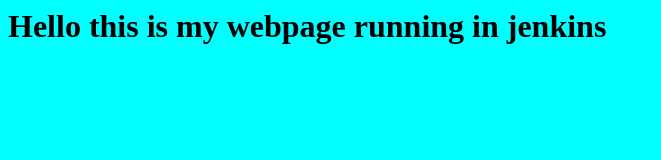
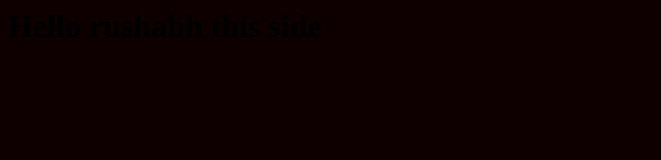
Before and after one commit to rushabhmahale/Jenkin-GCR-k8s, a plain HTML site: page website/index.html in a window 1280 px wide. Shown: the whole page, without its empty margins (0-661 px from the left). Drawn offline with Linux system fonts and the light colour scheme.

Commit message:
Update index.html

```diff
--- a/website/index.html
+++ b/website/index.html
@@ -1,5 +1,5 @@
-<body bgcolor = 'aqua'>
+<body bgcolor = 'yello'>
 
-<h1> Hello this is my webpage running in jenkins </h1>
+<h1> Hello rushabh this side </h1>
 
 </body>
```
